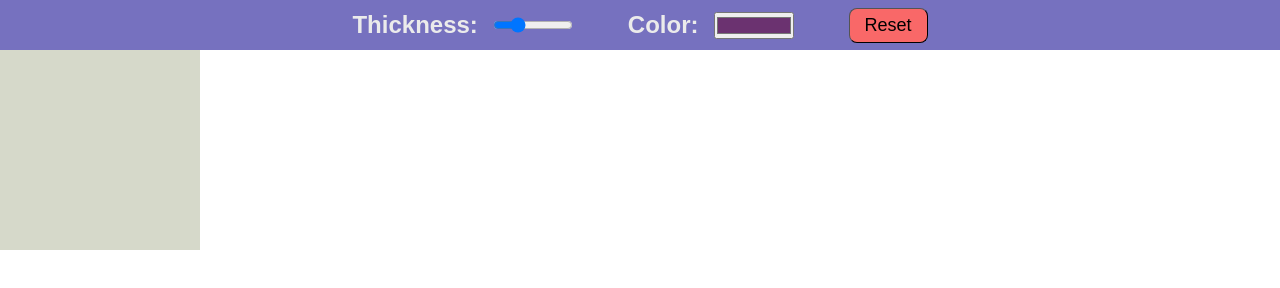
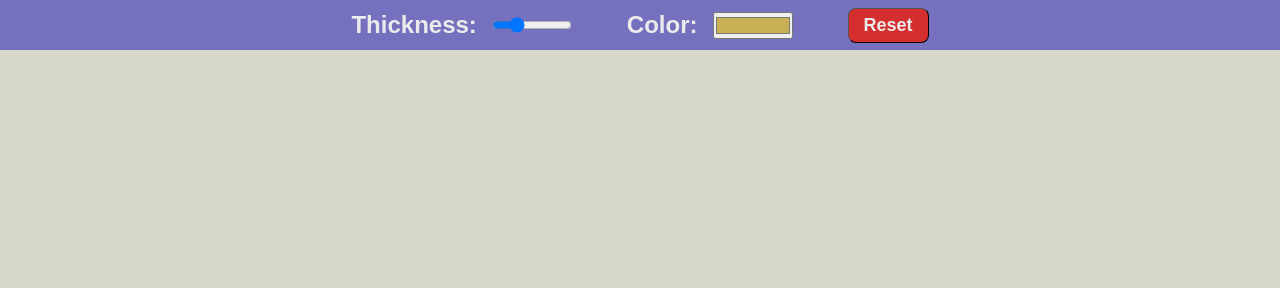
Before and after one commit to NathanBailie/Canvas-Drawing, a plain HTML site: page index.html in a window 1280 px wide. Drawn offline with Linux system fonts and the light colour scheme.

Commit message:
wrote script for drawing and change thickness and color of the line

```diff
--- a/index.html
+++ b/index.html
@@ -18,7 +18,7 @@
 
         <div class="setting">
             <h2>Color:</h2>
-            <input id="color" type="color" name="color" value="#6b3270">
+            <input id="color" type="color" name="color" value="#c9b054">
         </div>
 
         <button class="reset">Reset</button>
--- a/scripts/scripts.js
+++ b/scripts/scripts.js
@@ -1 +1,51 @@
 "use strict"
+
+let canvas = document.querySelector('.canvas');
+let ctx = canvas.getContext('2d');
+
+let thicknessInput = document.querySelector('#thickness');
+let colorInput = document.querySelector('#color');
+let thickness = thicknessInput.value;
+let color = colorInput.value;
+
+
+canvas.width = window.innerWidth;
+canvas.height = window.innerHeight;
+
+ctx.strokeStyle = colorInput.value;
+ctx.lineWidth = thicknessInput.value;
+ctx.lineJoin = 'round';
+ctx.lineCap = 'round';
+
+let isDrawing = false;
+let lastX = 0;
+let lastY = 0;
+
+function draw(e) {
+    if (!isDrawing) return;
+    ctx.strokeStyle = color;
+    ctx.beginPath();
+    ctx.moveTo(lastX, lastY);
+    ctx.lineTo(e.offsetX, e.offsetY);
+    ctx.stroke();
+    [lastX, lastY] = [e.offsetX, e.offsetY];
+}
+
+canvas.addEventListener('mousedown', (e) => {
+    isDrawing = true;
+    [lastX, lastY] = [e.offsetX, e.offsetY];
+});
+
+canvas.addEventListener('mousemove', draw);
+
+canvas.addEventListener('mouseup', () => isDrawing = false);
+canvas.addEventListener('mouseout', () => isDrawing = false);
+
+// change thickness and color
+thicknessInput.addEventListener('input', function (e) {
+    ctx.lineWidth = e.target.value;
+});
+
+colorInput.addEventListener('input', function (e) {
+    color = e.target.value;
+});
--- a/style/style.css
+++ b/style/style.css
@@ -39,8 +39,10 @@ button.reset {
     font-size: 18px;
     border-radius: 8px;
     cursor: pointer;
-    background: #f96868;
+    background: #d52e2e;
     border: 1px outset black;
+    color: #ebebeb;
+    font-weight: bold;
 }
 
 button.reset:hover {
```
